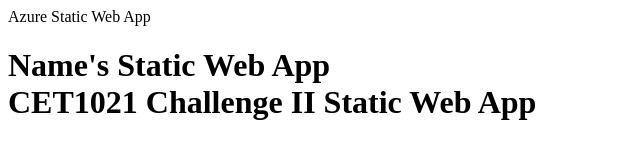
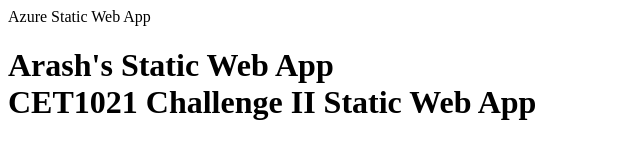
Before and after one commit to Arash522/cet1021-static-challenge-2, a plain HTML site: page files/index.html in a window 1280 px wide. Shown: the full height of the page, 0-640 px from the left. Drawn offline with Linux system fonts and the light colour scheme.

Commit message:
Update index.html

```diff
--- a/files/index.html
+++ b/files/index.html
@@ -1,6 +1,6 @@
 <html>
 <head>Azure Static Web App</head>
 <body>
-<h1>Name's Static Web App<br>CET1021 Challenge II Static Web App</h1>
+<h1>Arash's Static Web App<br>CET1021 Challenge II Static Web App</h1>
 </body>
 </html>
```
